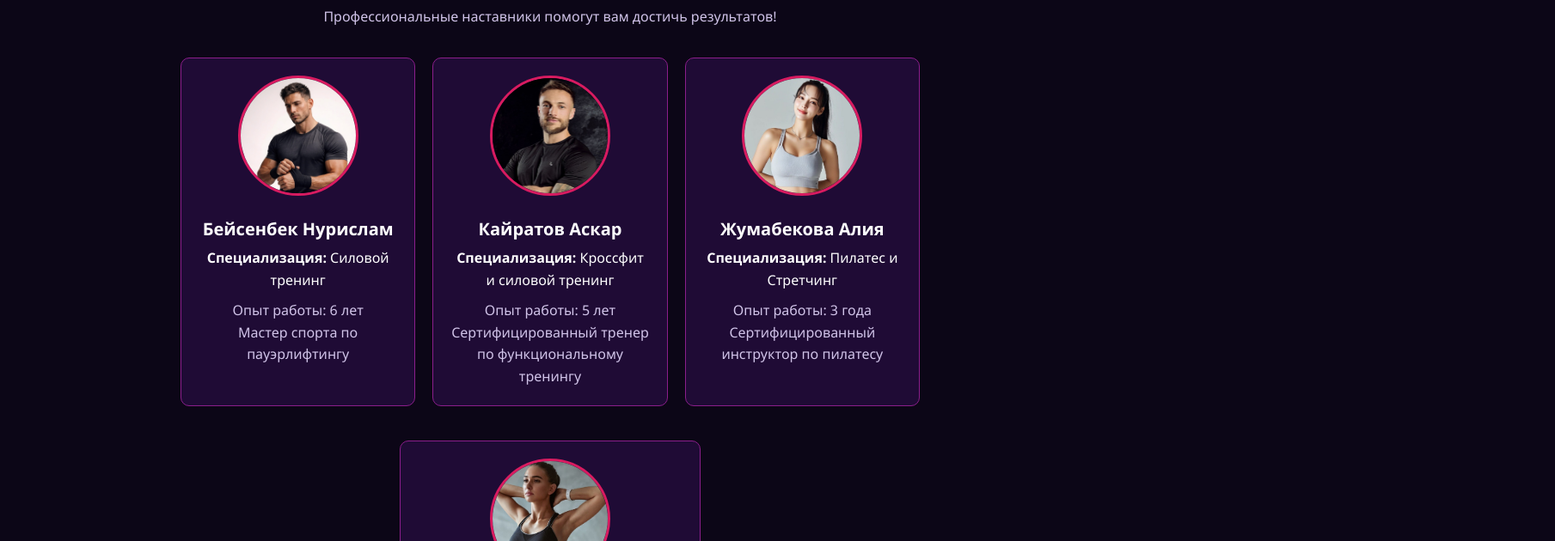
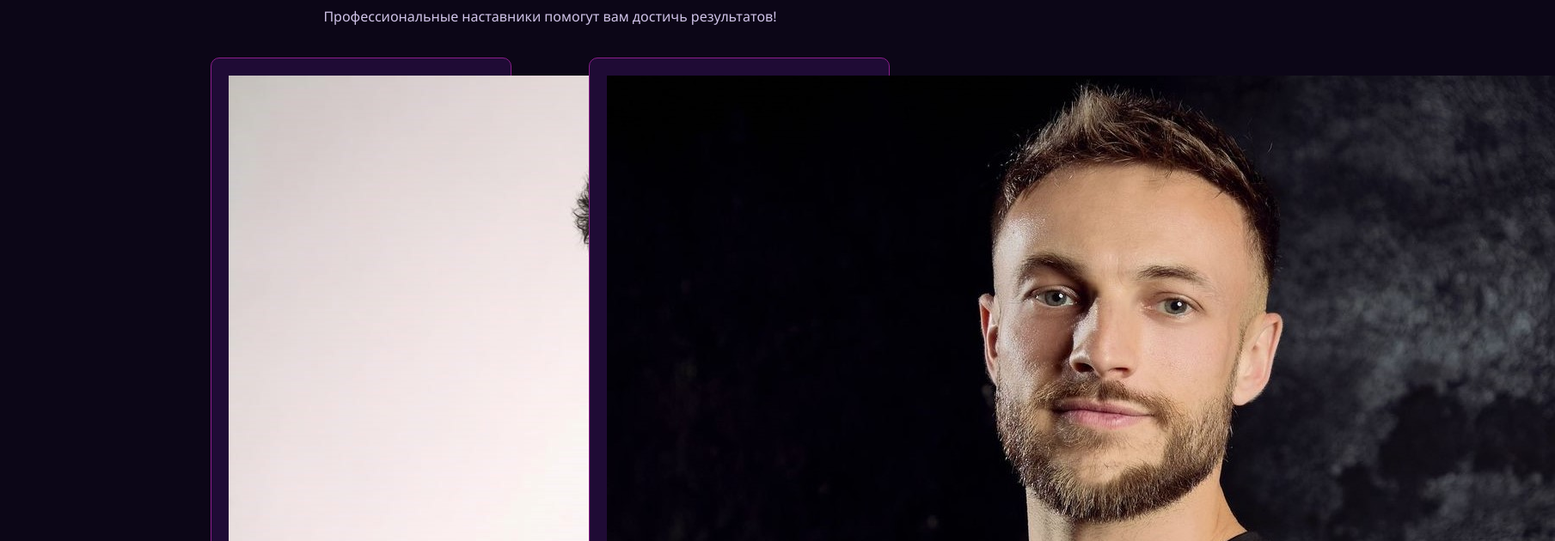
Before and after one commit to lilbaga/HandsUp, a plain HTML site: page trainers.html in a window 1280 px wide. Shown: the part 142-772 px from the top of the page at 86% size, 1809 px wide, since content can reach past the window. Drawn offline with Linux system fonts and the light colour scheme; files whose address does not match are found by name.

Commit message:
Fix image paths

```diff
--- a/trainers.html
+++ b/trainers.html
@@ -27,7 +27,7 @@
 
         <div class="trainers-grid">
             <div class="trainer-card">
-                <img src="c:\Users\Aruzhan\OneDrive\Desktop\ass1 webtech\тренер 1.jpg" alt="Фото тренера" class="trainer-img">
+                <img src="тренер 1.jpg" alt="Фото тренера" class="тренер 1.img">
                 <h2>Бейсенбек Нурислам</h2>
                 <p><strong>Специализация:</strong> Силовой тренинг</p>
                 <ul>
@@ -37,7 +37,7 @@
             </div>
 
         <div class="trainer-card">
-                <img src="c:\Users\Aruzhan\OneDrive\Desktop\ass1 webtech\тренер 3.jpg" alt="Фото тренера" class="trainer-img">
+                <img src="тренер 3.jpg" alt="Фото тренера" class="тренер 3.img">
                 <h2>Кайратов Аскар</h2>
                 <p><strong>Специализация:</strong> Кроссфит и силовой тренинг</p>
                 <ul>
@@ -47,7 +47,7 @@
             </div>
 
         <div class="trainer-card">
-                <img src="c:\Users\Aruzhan\OneDrive\Desktop\ass1 webtech\тренер 4.jpg" alt="Фото тренера" class="trainer-img">
+                <img src="тренер 4.jpg" alt="Фото тренера" class="тренер 4.img">
                 <h2>Жумабекова Алия</h2>
                 <p><strong>Специализация:</strong> Пилатес и Стретчинг</p>
                 <ul>
@@ -57,7 +57,7 @@
             </div>
 
             <div class="trainer-card">
-                <img src="c:\Users\Aruzhan\OneDrive\Desktop\ass1 webtech\тренер 2.jpg" alt="Фото тренера" class="trainer-img">
+                <img src="тренер 2.jpg" alt="Фото тренера" class="тренер 2.img">
                 <h2>Турсынбаева Алина</h2>
                 <p><strong>Специализация:</strong> Йога и Стретчинг</p>
                 <ul>
```
Also changed, not shown: branches.html (+2 -2 lines), 1 other file.
